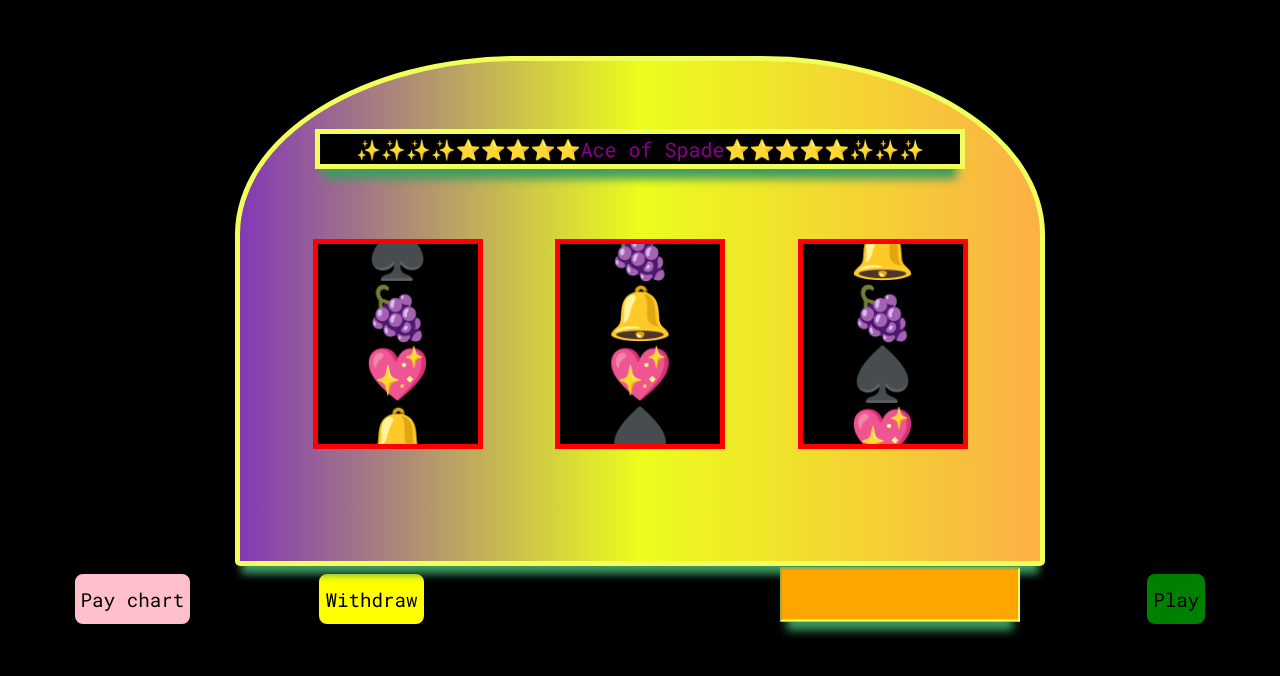
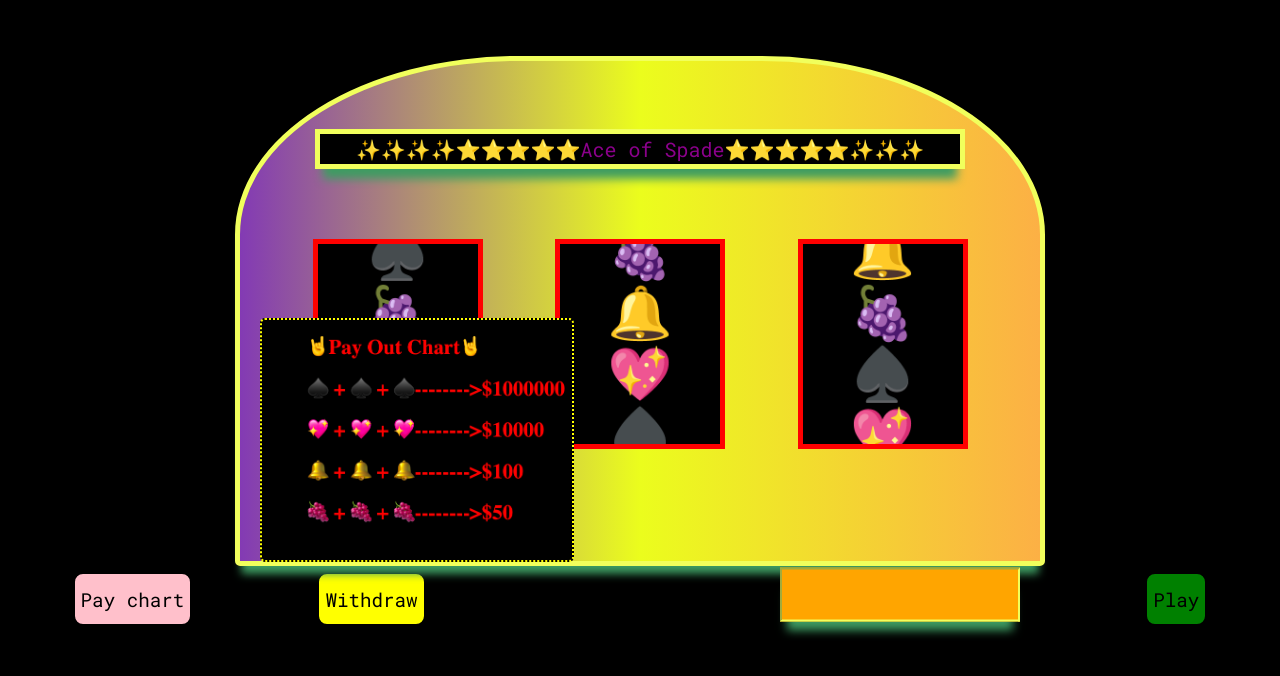
Before and after one commit to slavdefense/slot-machine-vegas, a website: page index.html in a window 1280 px wide. Both pictures are taken after a click on the button "Pay chart". Drawn offline with nearby package versions, Linux system fonts and the light colour scheme.

Commit message:
Create toggle function for paychart that shows info on winner combinations

```diff
--- a/css/style.css
+++ b/css/style.css
@@ -35,6 +35,32 @@ section div {
   background: rgb(254, 197, 187);
   background:black;
 }
+
+.paychart{
+
+  z-index: 1;
+  background-image: url("../img/payout-chart.png");
+  width:270px;
+  height:200px;
+  background-size: cover;
+  margin-top: -310px;
+  left:260px;
+  border: 2px dotted yellow;
+  display:block;
+  justify-content: center;
+  align-items: center;
+  padding:20px;
+  position:absolute;
+  border-radius: 5px;
+
+
+
+
+
+}
+
+
+
 
 button{
   border:2px solid black;
--- a/index.html
+++ b/index.html
@@ -34,6 +34,11 @@
       <input id="deposit" type="text">
       <button class="button is-success"id="play_btn">Play</button>
   </div>
+  <!-- <button class="btnpaychart">Pay Chart</button> -->
+ <div class="paychart">
+
+ </div>
+
 </body>
 
 </html>
--- a/js/app.js
+++ b/js/app.js
@@ -49,6 +49,7 @@ const credit_info = document.querySelector("#credit-info")
 const bet_step = document.querySelector("#bet-step")
 //deposit slip
 const deposit = document.querySelector("#deposit")
+const pay_chart = document.querySelector(".paychart")
 
 /*----------------------------- Event Listeners -----------------------------*/
 
@@ -57,7 +58,7 @@ play_btn.addEventListener("click",playGame)
 withdrawBtn.addEventListener("click",reset)
 
 deposit.addEventListener("change",depositMoney)
-
+pay_btn.addEventListener("click",payChartInfo)
 /*-------------------------------- Functions --------------------------------*/
 init()
 
@@ -298,3 +299,15 @@ function winnerSound(){
 
 
 }
+
+function payChartInfo(){
+
+  if(pay_chart.style.display==="block"){
+    pay_chart.style.display="none"
+  }
+  else{
+    pay_chart.style.display="block"
+
+  }
+
+}
```
Also changed, not shown: img/wireframe-slot.png (added), readme.md.
